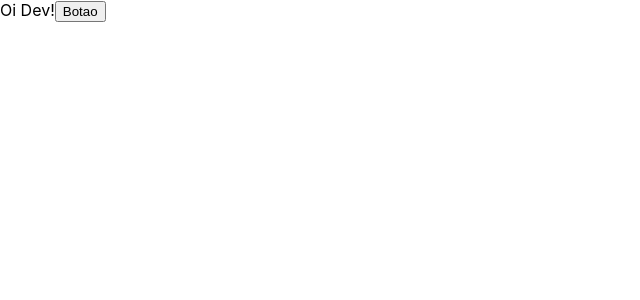
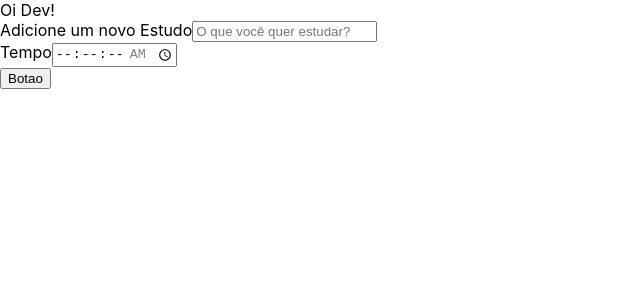
Before and after one commit to DevKaue/React-escrevendo-com-Typescript, a React (Create React App) app in the folder alura-studies/: page / in a window 1280 px wide. Shown: the top 300 px of the page, without its empty margins (0-640 px from the left). Built offline with nearby package versions, Linux system fonts and the light colour scheme.

Commit message:
feat: criando o formulário

```diff
--- a/alura-studies/src/App.tsx
+++ b/alura-studies/src/App.tsx
@@ -1,11 +1,11 @@
 import React from 'react';
-import Button from './components/button';
+import Form from './components/Form';
 
 function App() {
   return (
     <div className="App">
       Oi Dev!
-      <Button/>
+      <Form/>
     </div>
   );
 }
--- /dev/null
+++ b/alura-studies/src/components/Form/index.tsx
@@ -0,0 +1,32 @@
+import React from "react";
+import Button from "../Button";
+
+class Form extends React.Component {
+    render() {
+        return(
+            <form>
+                <div>
+                    <label htmlFor="tarefa">Adicione um novo Estudo</label>
+                    <input type="text"
+                    name="tarefa"
+                    id="tarefa"
+                    placeholder="O que você quer estudar?"
+                    required/>
+                </div>
+                <div>
+                    <label htmlFor="tempo">Tempo</label>
+                    <input type ="time"
+                    step="1"
+                    name="tempo"
+                    id="tempo"
+                    min="00:00:00"
+                    max="01:30:00"
+                    required/>
+                </div>
+                <Button/>
+            </form>
+        )
+    }
+}
+
+export default Form;
```
